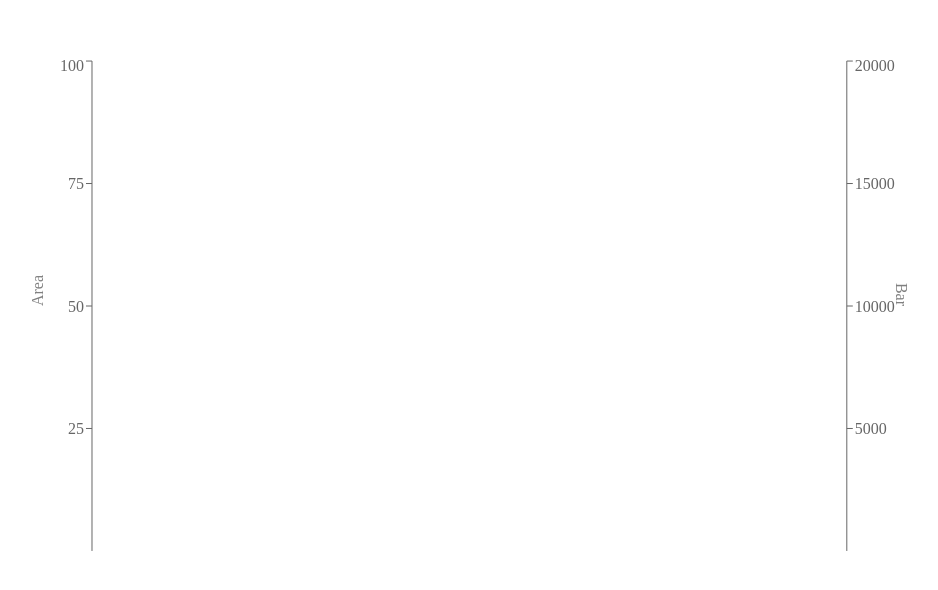
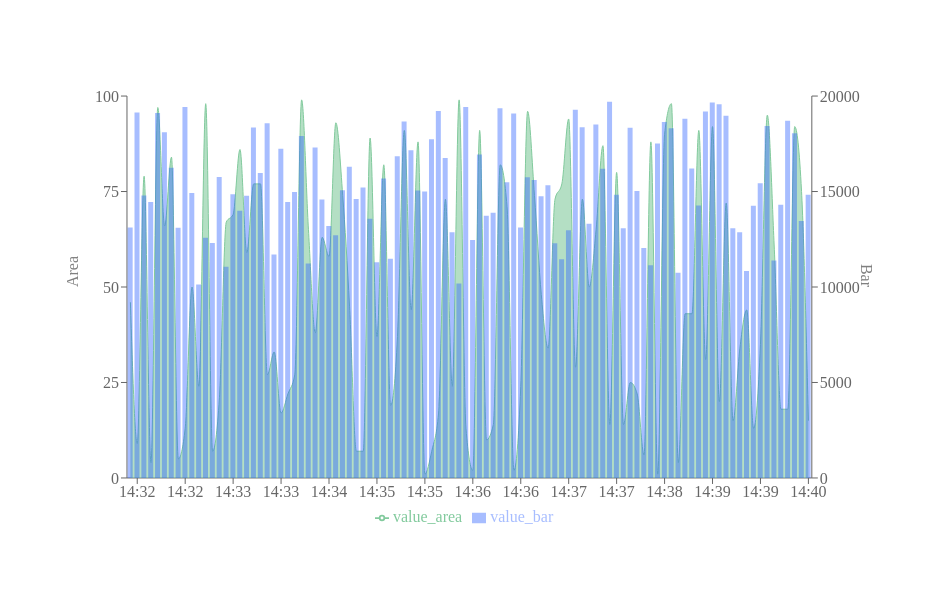
Before and after one commit to wanted-pre-7/pre-onboarding-9th-3-7, a React (Vite) app: page /main in a window 1280 px wide. Shown: the part 102-692 px from the top of the page, without its empty margins (171-1109 px from the left). Built offline with nearby package versions, Linux system fonts and the light colour scheme.

Commit message:
feat[#1 #2 #3 #4] : 시계열 차트 만들기

```diff
--- a/package.json
+++ b/package.json
@@ -13,6 +13,7 @@
     "apexcharts": "^3.37.1",
     "axios": "^1.3.4",
     "chart.js": "^4.2.1",
+    "dayjs": "^1.11.7",
     "react": "^18.2.0",
     "react-chartjs-2": "^5.2.0",
     "react-dom": "^18.2.0",
--- a/src/components/Chart.tsx
+++ b/src/components/Chart.tsx
@@ -1,10 +1,23 @@
-import { BarChart, ResponsiveContainer, YAxis } from "recharts";
+import {
+  Area,
+  Bar,
+  BarChart,
+  ComposedChart,
+  Legend,
+  ResponsiveContainer,
+  XAxis,
+  YAxis,
+} from "recharts";
 import type { IChart } from "../types/chart";
 
 const Chart = ({ data }: { data: IChart[] }) => {
   return (
     <ResponsiveContainer width="70%" height={500}>
-      <BarChart data={data}>
+      <ComposedChart
+        data={data}
+        margin={{ top: 40, right: 40, bottom: 30, left: 40 }}
+      >
+        <XAxis dataKey="time" />
         <YAxis
           dataKey="value_bar"
           yAxisId="right"
@@ -24,7 +37,20 @@ const Chart = ({ data }: { data: IChart[] }) => {
             position: "insideLeft",
           }}
         />
-      </BarChart>
+        <Area
+          yAxisId="left"
+          type="monotone"
+          dataKey="value_area"
+          fill="#82ca9d"
+          stroke="#82ca9d"
+        />
+        <Bar
+          yAxisId="right"
+          dataKey="value_bar"
+          fill="rgba(36, 91, 254, 0.4)"
+        />
+        <Legend />
+      </ComposedChart>
     </ResponsiveContainer>
   );
 };
--- a/src/hooks/useChart.tsx
+++ b/src/hooks/useChart.tsx
@@ -1,3 +1,4 @@
+import dayjs from "dayjs";
 import { useEffect, useState } from "react";
 import { readData } from "../apis/chart";
 import type { IChart, IChartResponse } from "../types/chart";
@@ -13,7 +14,8 @@ const useChart = () => {
           id,
           value_area,
           value_bar,
-          time,
+          time: dayjs(time).format("HH:mm"),
+          value_time: time,
         }),
       );
       setChartData(newData);
--- a/src/types/chart.ts
+++ b/src/types/chart.ts
@@ -6,6 +6,7 @@ export interface IChart {
   id: string;
   value_area: number;
   value_bar: number;
+  value_time: string;
 }
 
 // export interface Props {
```
